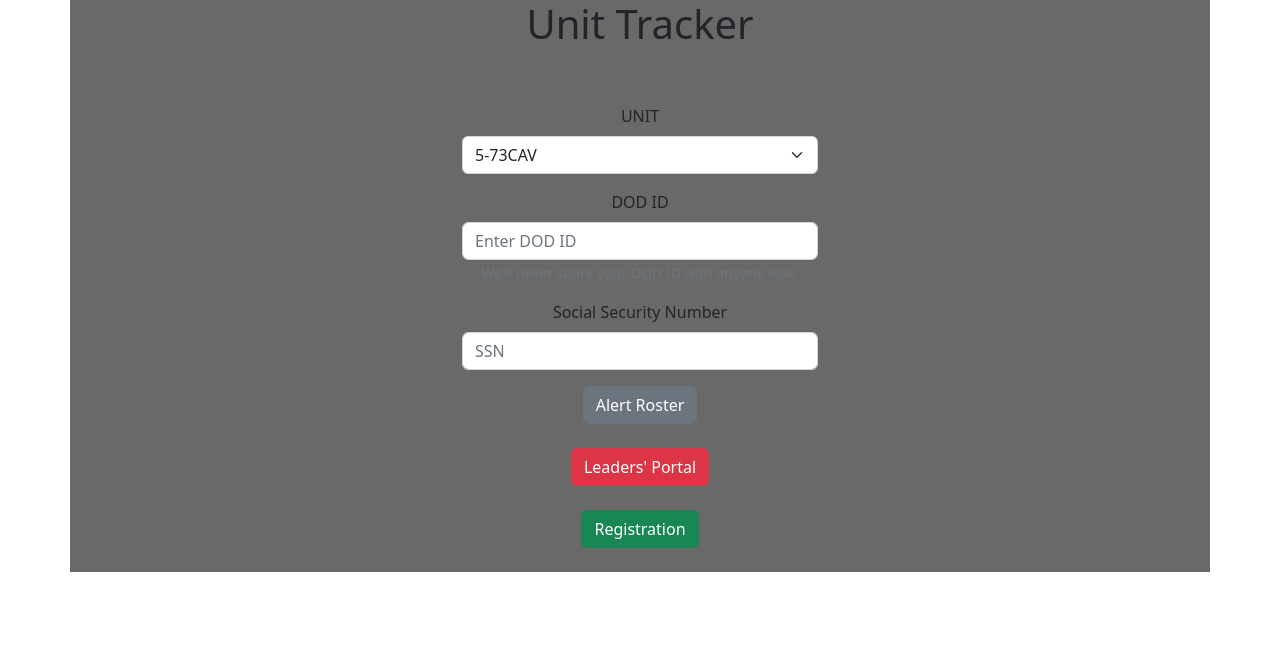
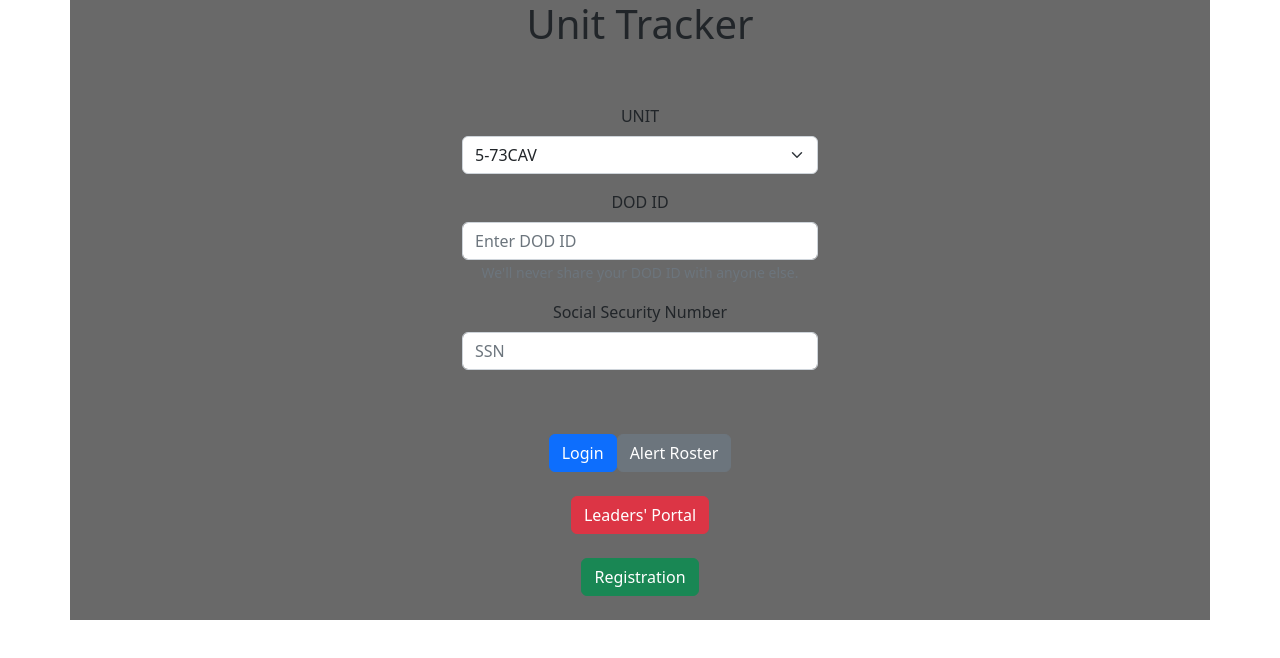
Before and after one commit to CustomFont/unit-tracker, a React (Create React App) app in the folder frontend/: page / in a window 1280 px wide. Shown: the top 658 px of the page. Built offline with nearby package versions, Linux system fonts and the light colour scheme.

Commit message:
include credentials in fetch

```diff
--- a/frontend/src/App.js
+++ b/frontend/src/App.js
@@ -4,7 +4,7 @@ import 'bootstrap/dist/css/bootstrap.min.css';
 import { Routes,  Route }   from 'react-router-dom';
 import Registration from './components/registration';
 import Splashpage from './components/splashpage';
-import AlertRoster from './components/alertroster';
+import AlertRoster from './components/AlertRoster';
 import LeadersPortal from './components/leadersportal';
 
 
@@ -14,6 +14,7 @@ function App() {
       <div className="App">
         <Routes>
           <Route path='/' element={<Splashpage />} />
+          <Route path='/update' element={<></>} />
           <Route path='/registration' element={<Registration />} />
           <Route path='/alertroster' element={<AlertRoster />} />
           <Route path='/leadersportal' element={<LeadersPortal />} />
--- a/frontend/src/components/AlertRoster.js
+++ b/frontend/src/components/AlertRoster.js
@@ -6,7 +6,7 @@ import Col from 'react-bootstrap/Col'
 export default function AlertRoster () {
     const [list, setList] = useState([])
     useEffect(() => {
-        fetch ('http://localhost:8080/users')
+        fetch('http://localhost:8080/users', { credentials: 'include' })
             .then((res) => res.json())
             .then(data => setList(data))
         }, [])
--- a/frontend/src/components/login.js
+++ b/frontend/src/components/login.js
@@ -21,7 +21,9 @@ export default function Login() {
             credentials: 'include'
         }).then(res => {
             if(res.status === 200){
-                if (e.target.id === "alertRosterButton"){
+                if (e.target.id === "login") {
+                    navigate('/registration')
+                } else if (e.target.id === "alertRosterButton"){
                     navigate('/alertroster')
                 } else if (e.target.id === "leadersportal") {
                     navigate('/leadersportal')
@@ -55,6 +57,11 @@ export default function Login() {
                     <Form.Label>Social Security Number</Form.Label>
                     <Form.Control type="password" placeholder="SSN" onChange={(e) => setUserLogin(userLogin => ({ ...userLogin, "SSN": e.target.value }))} value={userLogin.SSN} />
                 </Form.Group>
+                <br />
+                <br />
+                <Button id="login" variant="primary" type="submit" onClick={onFormSubmit}>
+                    Login
+                </Button>
                 <Button id="alertRosterButton" variant="secondary" type="submit" onClick={onFormSubmit}>
                     Alert Roster
                 </Button>
--- a/frontend/src/components/registration.js
+++ b/frontend/src/components/registration.js
@@ -33,7 +33,8 @@ export default function Registration() {
         headers: {
             'Content-Type': 'application/json'
         },
-        body: JSON.stringify(userData)
+        body: JSON.stringify(userData),
+        credentials: 'include'
     };
 
     const handleSubmit = (e) => {
@@ -50,7 +51,7 @@ export default function Registration() {
     }
 
     useEffect(() => {
-        fetch('http://localhost:8080/units')
+        fetch('http://localhost:8080/units', { credentials: 'include' })
             .then(response => response.json())
             .then(data => setCompanies(data))
     }, [])
```
